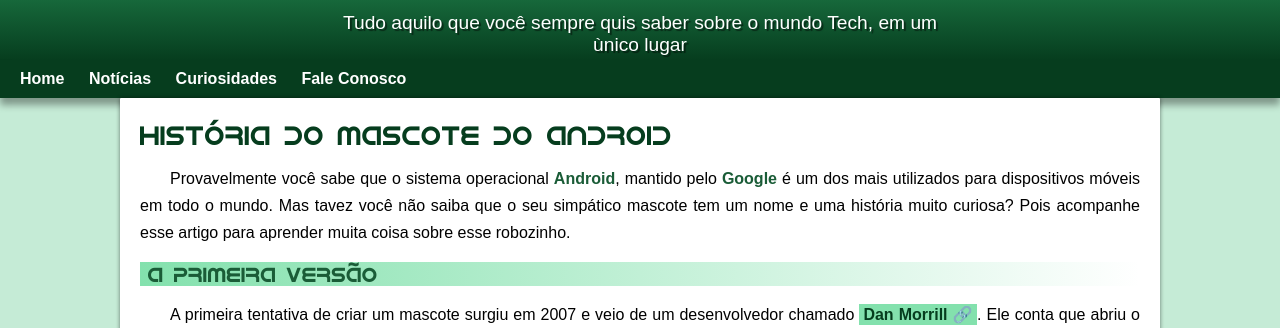
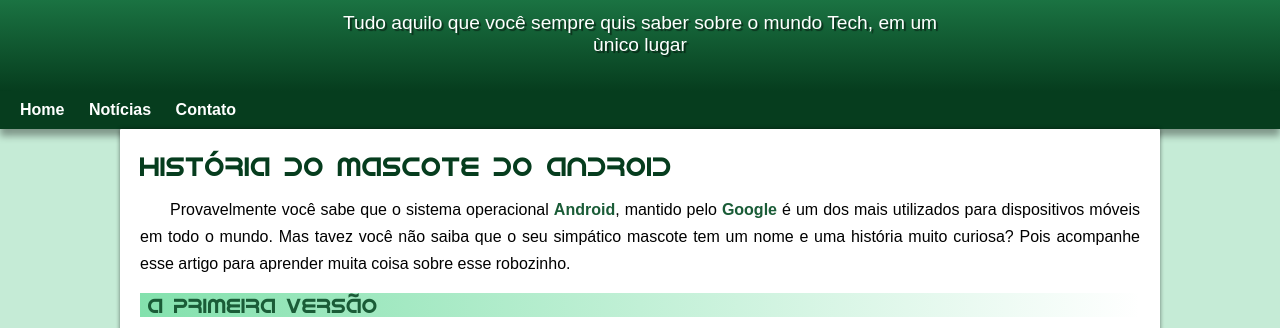
Before and after one commit to gladsonfbarros/projeto-android, a plain HTML site: page index.html in a window 1280 px wide. Shown: the part 90-418 px from the top of the page. Drawn offline with Linux system fonts and the light colour scheme.

Commit message:
problema de padding corrigido

```diff
--- a/estilo/style.css
+++ b/estilo/style.css
@@ -78,6 +78,7 @@ header > p {
     font-size: 1.2em;
     max-width: 600px;
     margin: auto;
+    padding-bottom: 35px;
     padding-left: 10px;
     padding-right: 10px;
     text-shadow: 2px 2px 1px rgba(0, 0, 0, 0.514);
--- a/index.html
+++ b/index.html
@@ -15,8 +15,7 @@
     <nav>
         <a href="#">Home</a>
         <a href="#">Notícias</a>
-        <a href="#">Curiosidades</a>
-        <a href="#">Fale Conosco</a>
+        <a href="#">Contato</a>
     </nav>
     <main>
         <article>
```
